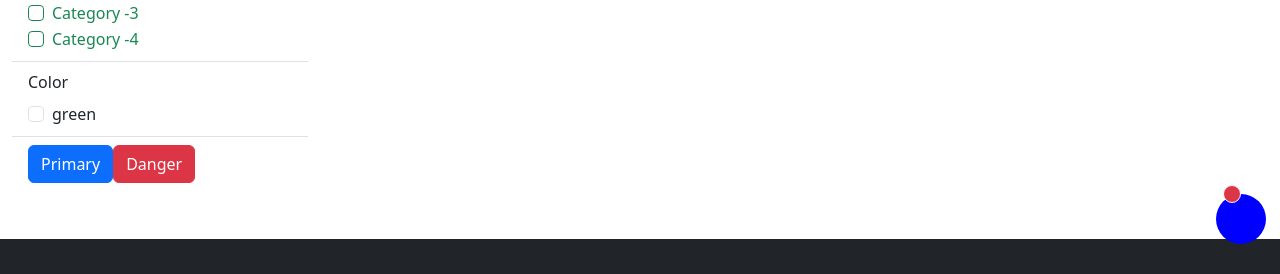
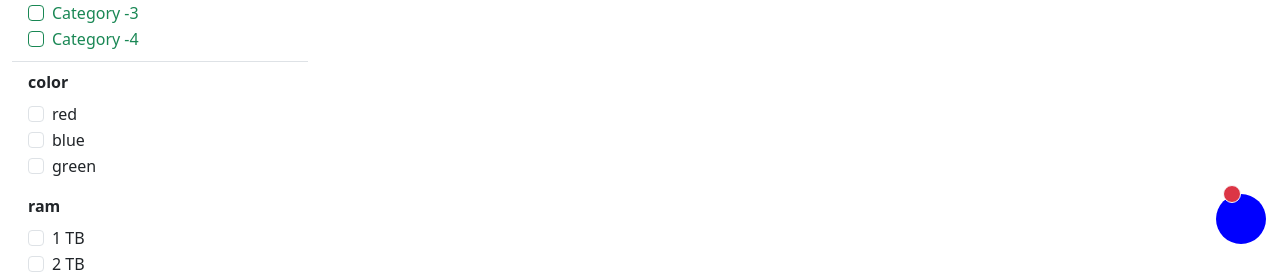
Before and after one commit to UzomaAkpala/e-commerce-frontend, a React (Create React App) app: page /product-list in a window 1280 px wide. Shown: the part 526-800 px from the top of the page. Built offline with nearby package versions, Linux system fonts and the light colour scheme; the HTML template or start-up script is replaced by a standard one.

Commit message:
Improving attributes section for filtering options

```diff
--- a/src/components/FooterComponent.js
+++ b/src/components/FooterComponent.js
@@ -4,7 +4,7 @@
   return (
     <footer>
       <Container fluid>
-        <Row className="mt-5">
+        <Row className="mt-5 ">
           <Col className="bg-dark text-white text-center py-5 ">
             Copyright &copy; Best online shop;
           </Col>
--- a/src/components/filterQueryResultOptions/AttributesFilterComponent.js
+++ b/src/components/filterQueryResultOptions/AttributesFilterComponent.js
@@ -3,12 +3,18 @@
 const AttributesFilterComponent = () => {
   return (
     <>
-      <Form.Label>Color</Form.Label>
-      <Form.Check
-        type="checkbox"
-        id="default-checkbox"
-        label="green"
-      />
+      {[{ color: ["red", "blue", "green"] }, { ram: ["1 TB", "2 TB"] }].map(
+        (item, idx) => (
+          <div key={idx} className="mb-3">
+            <Form.Label>
+              <b>{Object.keys(item)}</b>
+            </Form.Label>
+            {item[Object.keys(item)].map((i, idx) => (
+              <Form.Check key={idx} type="checkbox" label={i} />
+            ))}
+          </div>
+        )
+      )}
     </>
   );
 };
--- a/src/index.css
+++ b/src/index.css
@@ -8,7 +8,8 @@
 }
 
 footer {
-  position: absolute;
+  /* position: absolute; */
+
   bottom: 0;
   width: 100%;
   height: 170px;
--- a/src/pages/ProductListPage.js
+++ b/src/pages/ProductListPage.js
@@ -29,8 +29,8 @@
               <AttributesFilterComponent />
             </ListGroup.Item>
             <ListGroup.Item>
-              <Button variant="primary">Primary</Button>
-              <Button variant="danger">Danger</Button>
+              <Button variant="primary">Filter</Button>
+              <Button variant="danger">Reset filters</Button>
             </ListGroup.Item>
           </ListGroup>
         </Col>
```
